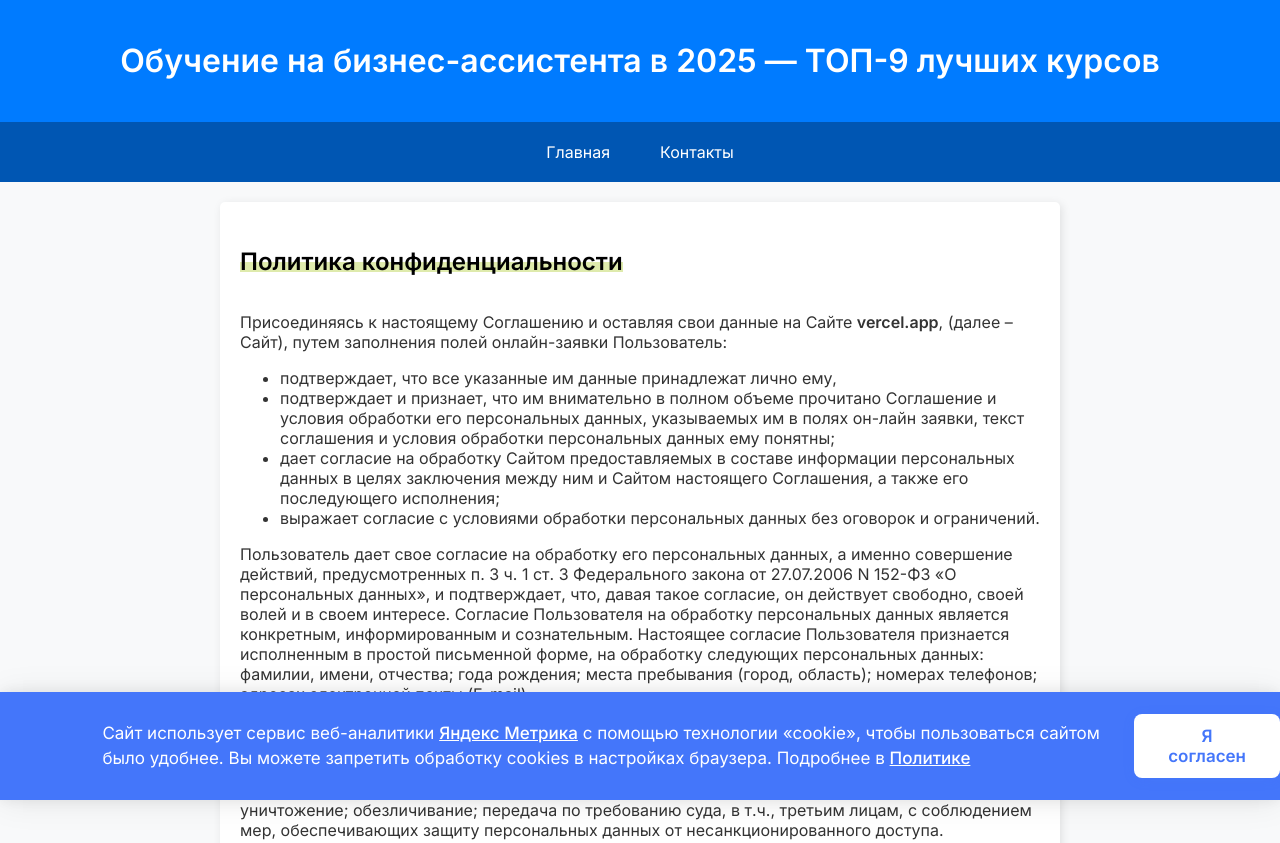
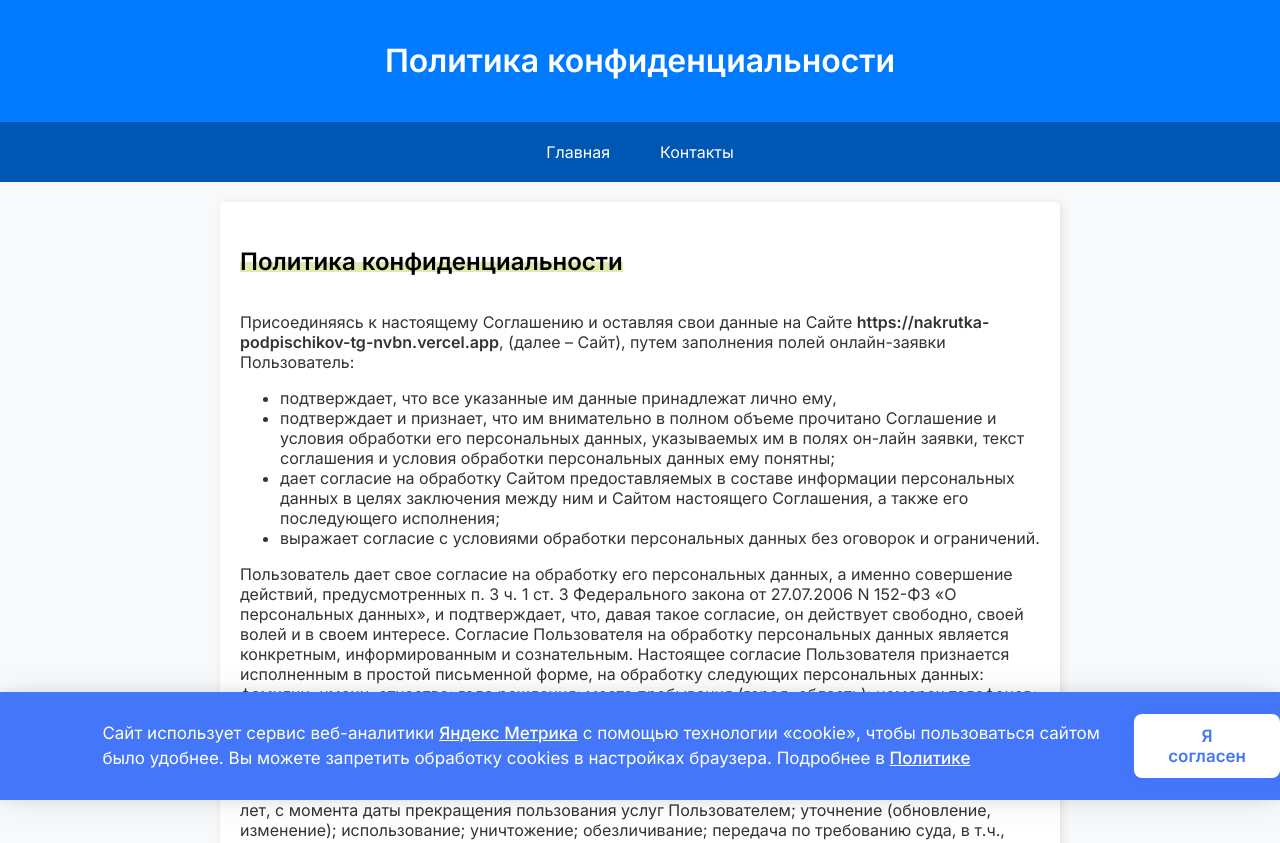
Before and after one commit to mycripto18/nakrutka-podpischikov-tg, a plain HTML site: page politika.html in a window 1280 px wide. Shown: the top 843 px of the page. Drawn offline with Linux system fonts and the light colour scheme.

Commit message:
Update politika.html

```diff
--- a/politika.html
+++ b/politika.html
@@ -5,13 +5,13 @@
   <meta charset="UTF-8">
   <meta name="viewport" content="width=device-width, initial-scale=1.0">
   <meta name="description"
-    content="ТОП-9 лучших курсов личных помощников руководителя в 2025 году. Подробный разбор программ, стоимость, преподаватели и отзывы.">
-  <meta property="og:title" content="Обучение на бизнес-ассистента в 2025 — ТОП-9 лучших курсов">
+    content="Политика конфиденциальности">
+  <meta property="og:title" content="Политика конфиденциальности">
   <meta property="og:description"
-    content="Рейтинг лучших курсов личных помощников руководителей. Подробности о стоимости, преподавателях и отзывах студентов.">
+    content="Политика конфиденциальности">
   <meta property="og:image" content="images/course1.jpg">
   <meta property="og:url" content="https://example.com">
-  <title>Обучение на бизнес-ассистента в 2025 — ТОП-9 лучших курсов</title>
+  <title>Политика конфиденциальности</title>
   <link rel="stylesheet" href="index.css">
   <link rel="icon" type="image/png" href="favicon.png">
   <!-- для всплывашки  -->
@@ -20,11 +20,11 @@
 
 <body>
   <header>
-    <h1>Обучение на бизнес-ассистента в 2025 — ТОП-9 лучших курсов</h1>
+    <h1>Политика конфиденциальности</h1>
   </header>
 
   <nav>
-    <a href="#">Главная</a>
+    <a href="https://nakrutka-podpischikov-tg-nvbn.vercel.app/">Главная</a>
     <a href="#footer">Контакты</a>
   </nav>
 
@@ -34,7 +34,7 @@
     <section class="course">
       <h2 id="course1">Политика конфиденциальности</h2>
 
-      <p>Присоединяясь к настоящему Соглашению и оставляя свои данные на Сайте&nbsp;<strong>vercel.app</strong>, (далее
+      <p>Присоединяясь к настоящему Соглашению и оставляя свои данные на Сайте&nbsp;<strong>https://nakrutka-podpischikov-tg-nvbn.vercel.app</strong>, (далее
         &ndash; Сайт), путем заполнения полей онлайн-заявки Пользователь:</p>
       <ul>
         <li>подтверждает, что все указанные им данные принадлежат лично ему,</li>
@@ -52,7 +52,7 @@
         согласие Пользователя признается исполненным в простой письменной форме, на обработку следующих персональных
         данных: фамилии, имени, отчества; года рождения; места пребывания (город, область); номерах телефонов; адресах
         электронной почты (E-mail).</p>
-      <p>Пользователь, предоставляет&nbsp;<strong>vercel.app</strong>&nbsp;право осуществлять следующие действия
+      <p>Пользователь, предоставляет&nbsp;<strong>https://nakrutka-podpischikov-tg-nvbn.vercel.app</strong>&nbsp;право осуществлять следующие действия
         (операции) с персональными данными: сбор и накопление; хранение в течение установленных нормативными документами
         сроков хранения отчетности, но не менее трех лет, с момента даты прекращения пользования услуг Пользователем;
         уточнение (обновление, изменение); использование; уничтожение; обезличивание; передача по требованию суда, в
@@ -88,10 +88,10 @@
   <button class="scroll-top" id="scrollTopBtn">Наверх ↑</button>
 
   <footer id="footer">
-    <p>© 2025 Рейтинг онлайн-курсов. Все права защищены.</p>
-    <p>По вопросам обращаться: <a href="mailto:info@mystudy.ru">info@mystudy.ru</a></p>
+    <p>© 2025 Рейтинг онлайн-сервисов. Все права защищены.</p>
+  <!--  <p>По вопросам обращаться: <a href="mailto:info@mystudy.ru">info@mystudy.ru</a></p>  -->
     <p>Сайт не оказывает и не продает услуги. Вся информация носит исключительно информационный характер.</p>
-    <p><a href="#">Политика конфиденциальности</a></p>
+    <p><a href="https://nakrutka-podpischikov-tg-nvbn.vercel.app/politika.html">Политика конфиденциальности</a></p>
   </footer>
   <!-- Вплывашка с политикой  -->
 
@@ -101,7 +101,7 @@
       Сайт использует сервис веб-аналитики
       <a href="#" id="yandex-link">Яндекс Метрика</a>
       с помощью технологии «cookie», чтобы пользоваться сайтом было удобнее.
-      Вы можете запретить обработку cookies в настройках браузера. Подробнее в <a href="#">Политике</a>
+      Вы можете запретить обработку cookies в настройках браузера. Подробнее в <a href="https://nakrutka-podpischikov-tg-nvbn.vercel.app/politika.html">Политике</a>
     </div>
     <button class="cookie-btn" onclick="acceptCookieConsent()">Я согласен</button>
   </div>
```
